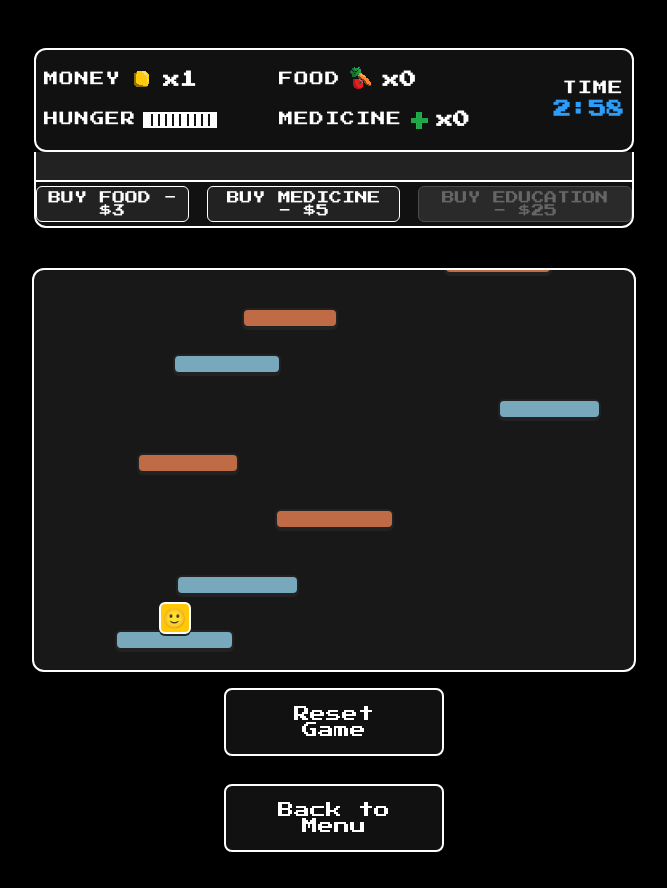
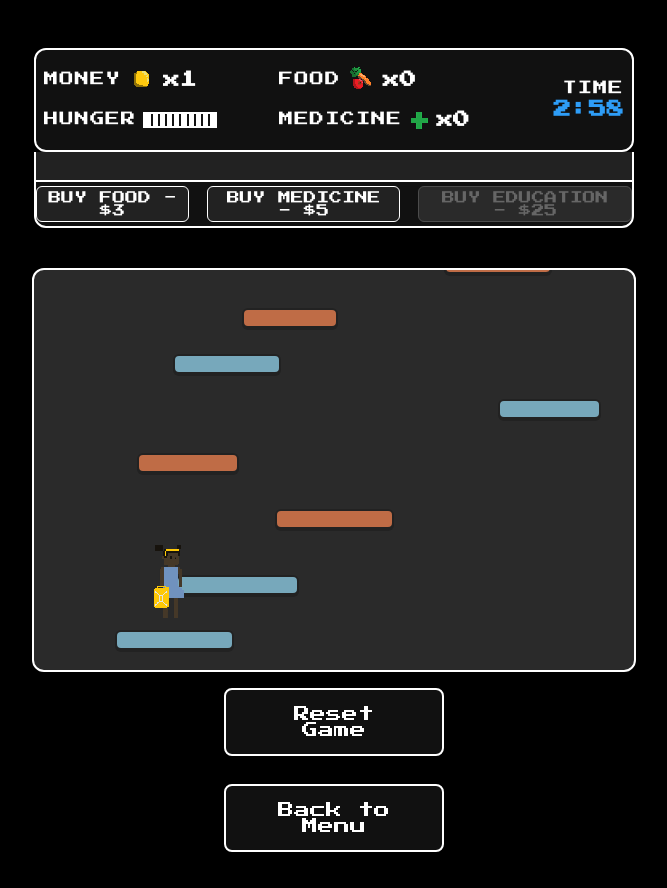
Before and after one commit to Colin-Nguyen-3749/06-completed-charity-water-game, a plain HTML site: page index.html in a window 1280 px wide. Both pictures are taken after a click on the button "Start". Shown: the whole page, without its empty margins (306-973 px from the left). Drawn offline with Linux system fonts and the light colour scheme.

Commit message:
Great stopping point for today!

```diff
--- a/script.js
+++ b/script.js
@@ -413,7 +413,7 @@ function createGameArea() {
     gameArea.style.maxWidth = isMobile ? `${areaWidth}px` : '600px';
     gameArea.style.height = `${areaHeight}px`;
     gameArea.style.margin = isMobile ? '0 auto 0 auto' : '32px auto 0 auto';
-    gameArea.style.background = '#181818';
+    gameArea.style.background = '#2A2A2A'; // Made lighter from #181818
     gameArea.style.border = '2px solid #fff';
     gameArea.style.borderRadius = isMobile ? '8px' : '12px';
     gameArea.style.overflow = 'hidden';
@@ -509,28 +509,27 @@ function createGameArea() {
     }
 
     // Add the player avatar
-    const player = document.createElement('div');
+    const player = document.createElement('img');
     player.id = 'player';
+    player.src = 'img/stand.png'; // Start with standing image
+    player.alt = 'Player';
     player.style.position = 'absolute';
-    player.style.width = '28px';
-    player.style.height = '28px';
-    player.style.left = `${platforms[0].x + platforms[0].width / 2 - 14}px`;
-    player.style.top = `${platforms[0].y - 28}px`;
-    player.style.background = '#FFC907';
-    player.style.border = '2px solid #fff';
-    player.style.borderRadius = '6px';
-    player.style.boxShadow = '0 2px 0 #222';
-    player.style.display = 'flex';
-    player.style.alignItems = 'center';
-    player.style.justifyContent = 'center';
-    player.style.fontSize = '1.2rem';
+    player.style.width = '100px'; // Made bigger from 28px
+    player.style.height = '100px'; // Made bigger from 28px
+    player.style.left = `${platforms[0].x + platforms[0].width / 2 - 50}px`; // Center the 100px player
+    player.style.top = `${platforms[0].y - 100}px`; // Position above platform
+    player.style.border = 'none'; // Remove white border
+    player.style.borderRadius = '0'; // Remove border radius since no border
+    player.style.boxShadow = 'none'; // Remove shadow since no border
+    player.style.display = 'block';
     player.style.zIndex = '2';
-    player.textContent = '🙂'; // Simple avatar
+    player.style.imageRendering = 'pixelated'; // Keep pixelated look
+    player.style.transform = 'scaleX(-1)'; // Start facing left (default)
     gameArea.appendChild(player);
 
     // Player physics variables
-    let px = platforms[0].x + platforms[0].width / 2 - 14;
-    let py = platforms[0].y - 28;
+    let px = platforms[0].x + platforms[0].width / 2 - 50; // Center the 100px player
+    let py = platforms[0].y - 100; // Position above platform
     let vx = 0;
     let vy = 0;
     let onGround = false;
@@ -542,6 +541,9 @@ function createGameArea() {
     // Track the player's last safe position (on a blue platform)
     let lastSafeX = px;
     let lastSafeY = py;
+
+    // Track player's facing direction (true = right, false = left)
+    let facingRight = false;
 
     // Keyboard controls
     let leftPressed = false;
@@ -651,9 +653,15 @@ function createGameArea() {
 
     function gameLoop() {
         // Move left/right
-        if (leftPressed) vx = -moveSpeed;
-        else if (rightPressed) vx = moveSpeed;
-        else vx = 0;
+        if (leftPressed) {
+            vx = -moveSpeed;
+            facingRight = true; // Player is moving left
+        } else if (rightPressed) {
+            vx = moveSpeed;
+            facingRight = false; // Player is moving right
+        } else {
+            vx = 0;
+        }
 
         // Jump
         if (jumpPressed && onGround) {
@@ -673,7 +681,7 @@ function createGameArea() {
 
         // Prevent player from going out of bounds horizontally
         if (px < 0) px = 0;
-        if (px > areaWidth - 28) px = areaWidth - 28;
+        if (px > areaWidth - 100) px = areaWidth - 100; // Adjusted for 100px size
 
         // Prevent player from jumping above the top of the game area
         if (py < 0) {
@@ -681,13 +689,29 @@ function createGameArea() {
             vy = 0;
         }
 
+        // Update player avatar based on state and direction
+        if (!onGround) {
+            // Player is jumping/falling
+            player.src = 'img/jump.png';
+        } else {
+            // Player is on ground (standing or moving)
+            player.src = 'img/stand.png';
+        }
+
+        // Update player facing direction
+        if (facingRight) {
+            player.style.transform = 'scaleX(1)'; // Face right (normal)
+        } else {
+            player.style.transform = 'scaleX(-1)'; // Face left (flipped)
+        }
+
         // Platform collision (simple AABB)
         onGround = false;
         for (let plat of platforms) {
             if (
-                py + 28 <= plat.y + vy &&
-                py + 28 + vy >= plat.y &&
-                px + 24 > plat.x && px + 4 < plat.x + plat.width
+                py + 100 <= plat.y + vy &&  // Bottom of 100px player
+                py + 100 + vy >= plat.y &&  // Bottom of player + velocity
+                px + 80 > plat.x && px + 20 < plat.x + plat.width  // Adjusted for 100px width
             ) {
                 // --- Check if landing on a brown platform ---
                 const platColor = plat.el.style.background;
@@ -713,15 +737,15 @@ function createGameArea() {
                         let closest = null;
                         let minDist = Infinity;
                         for (let bp of bluePlats) {
-                            let dist = Math.abs((py + 28) - bp.y);
+                            let dist = Math.abs((py + 100) - bp.y); // Use 100px height
                             if (dist < minDist) {
                                 minDist = dist;
                                 closest = bp;
                             }
                         }
                         if (closest) {
-                            px = closest.x + closest.width / 2 - 14;
-                            py = closest.y - 28;
+                            px = closest.x + closest.width / 2 - 50; // Center the 100px player
+                            py = closest.y - 100; // Position above platform
                             vy = 0;
                             // Update last safe position
                             lastSafeX = px;
@@ -759,7 +783,7 @@ function createGameArea() {
                     }
                 } else {
                     // Land on platform normally
-                    py = plat.y - 28;
+                    py = plat.y - 100; // Position above platform for 100px height
                     vy = 0;
                     onGround = true;
 
@@ -783,8 +807,8 @@ function createGameArea() {
             // If there are blue platforms, pick a random one
             if (bluePlats.length > 0) {
                 const randomBlue = bluePlats[Math.floor(Math.random() * bluePlats.length)];
-                px = randomBlue.x + randomBlue.width / 2 - 14;
-                py = randomBlue.y - 28;
+                px = randomBlue.x + randomBlue.width / 2 - 50; // Center the 100px player
+                py = randomBlue.y - 100; // Position above platform
                 vy = 0;
                 scrollY = 0;
                 // Update last safe position to this new random location
@@ -1042,8 +1066,8 @@ function showScreen(message) {
                         if (
                             playerRect.bottom <= platRect.top + 2 &&
                             playerRect.bottom + 2 >= platRect.top &&
-                            playerRect.right > platRect.left + 4 &&
-                            playerRect.left < platRect.right - 4
+                            playerRect.right > platRect.left + 20 && // Adjusted for 100px width
+                            playerRect.left < platRect.right - 20   // Adjusted for 100px width
                         ) {
                             onGroundNow = true;
                         }
--- a/styles.css
+++ b/styles.css
@@ -405,7 +405,7 @@ body {
         border: none;
         border-radius: 0;
         margin: 0 auto 0 auto;
-        background: #181818;
+        background: #2A2A2A; /* Made lighter from #181818 */
         display: flex;
         align-items: flex-end;
         justify-content: center;
@@ -414,7 +414,7 @@ body {
 
 /* Game area styles */
 #game-area {
-    background: #181818;
+    background: #2A2A2A; /* Made lighter from #181818 */
     border: 2px solid #fff;
     border-radius: 12px;
     width: 100vw;
```
Also changed, not shown: img/jump.png (added), img/stand.png (added).
